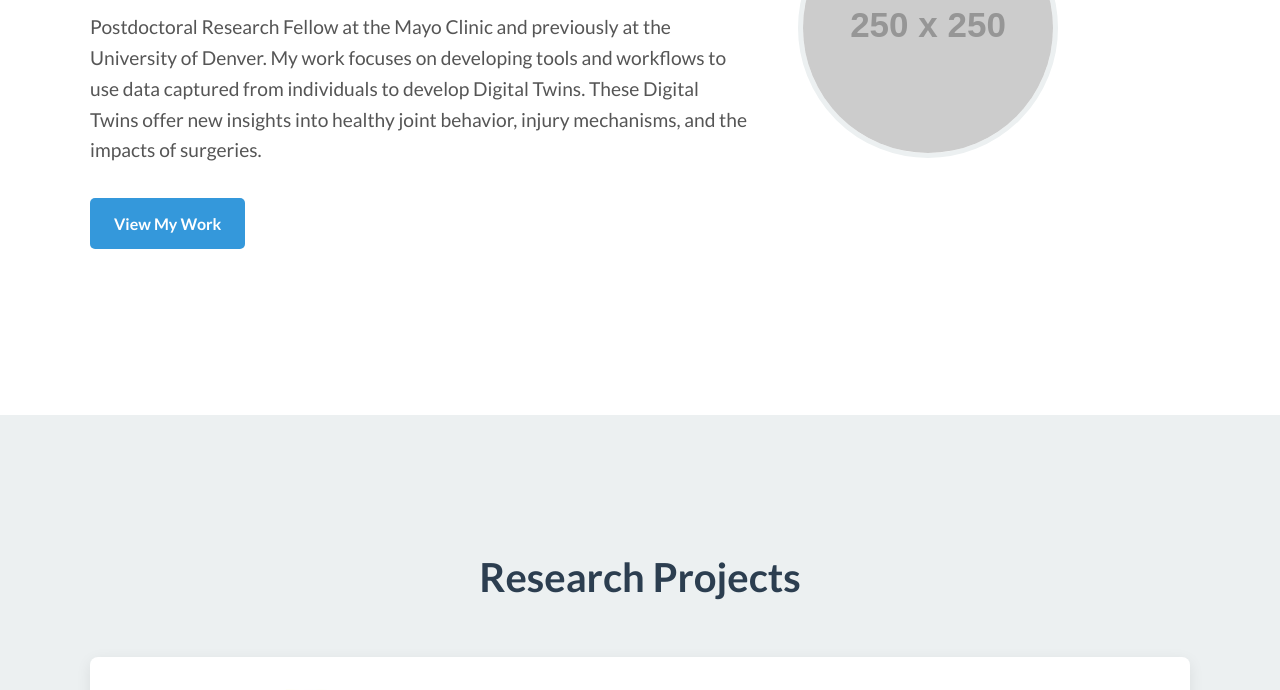
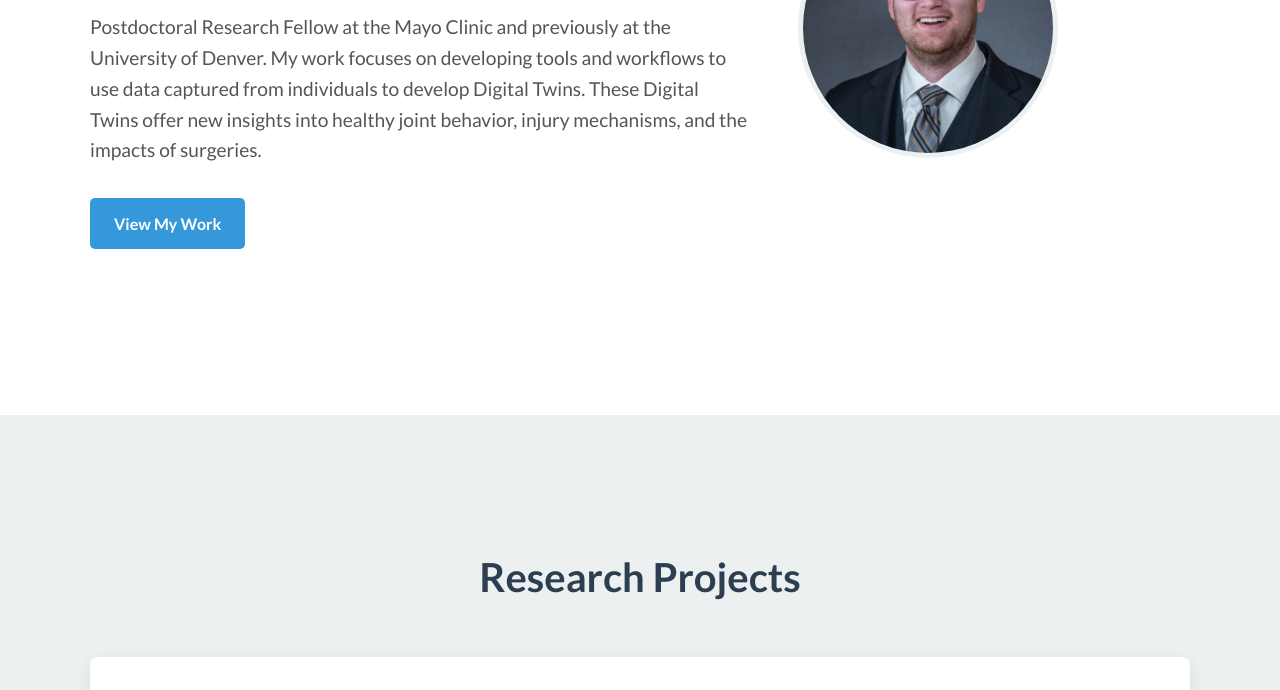
Before and after one commit to thor-andreassen/My_Website, a plain HTML site: page index.html in a window 1280 px wide. Shown: the part 410-1100 px from the top of the page. Drawn offline with Linux system fonts and the light colour scheme; placeholder pictures from the web are drawn by us.

Commit message:
added headshot

```diff
--- a/index.html
+++ b/index.html
@@ -380,7 +380,7 @@
                         <a href="#research" class="btn">View My Work</a>
                     </div>
                     <div class="hero-image">
-                        <img src="https://via.placeholder.com/250" alt="Thor Andreassen, PhD">
+                        <img src="./source/Headshot.jpg" alt="Thor Andreassen, PhD">
                     </div>
                 </div>
             </div>
```
Also changed, not shown: source/Headshot.jpg (added).
